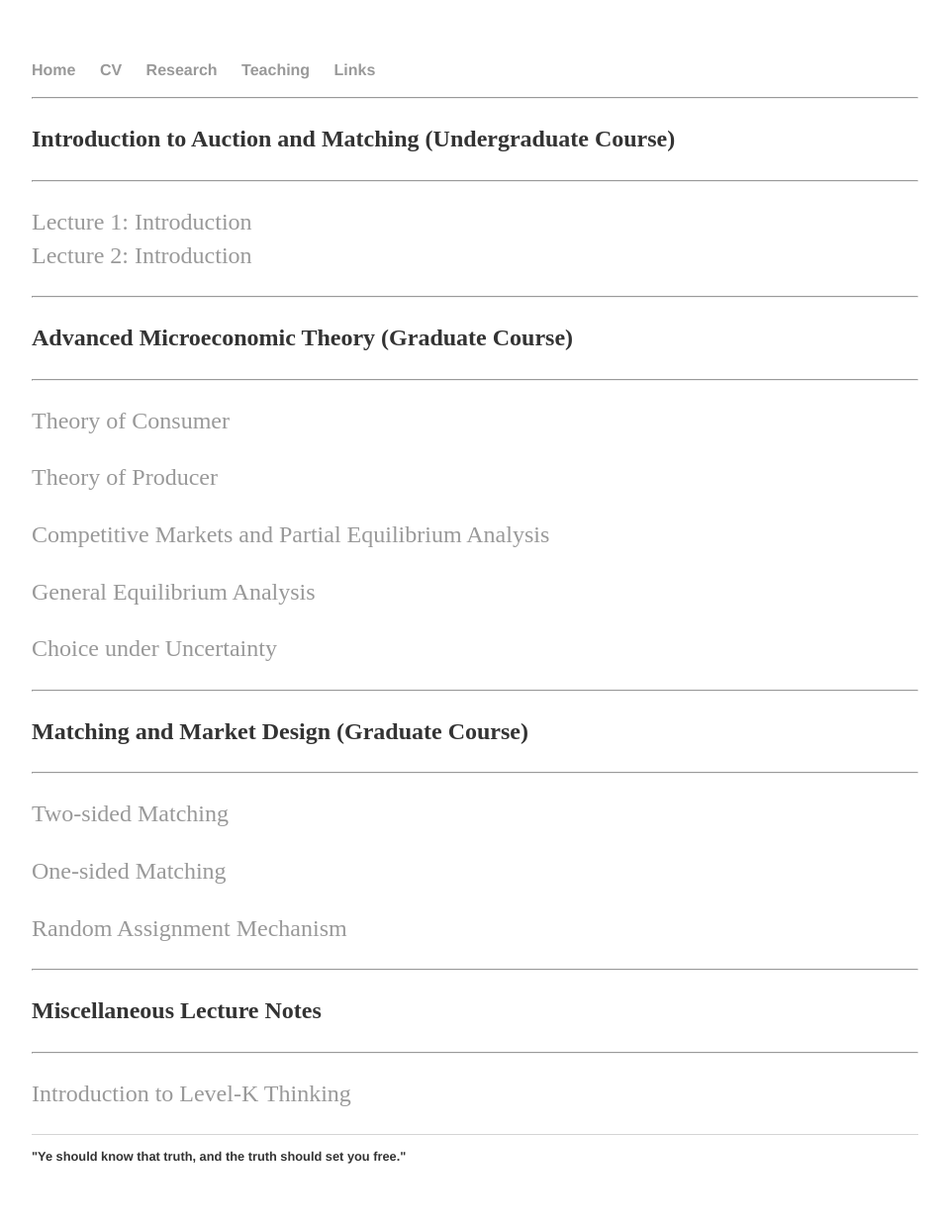
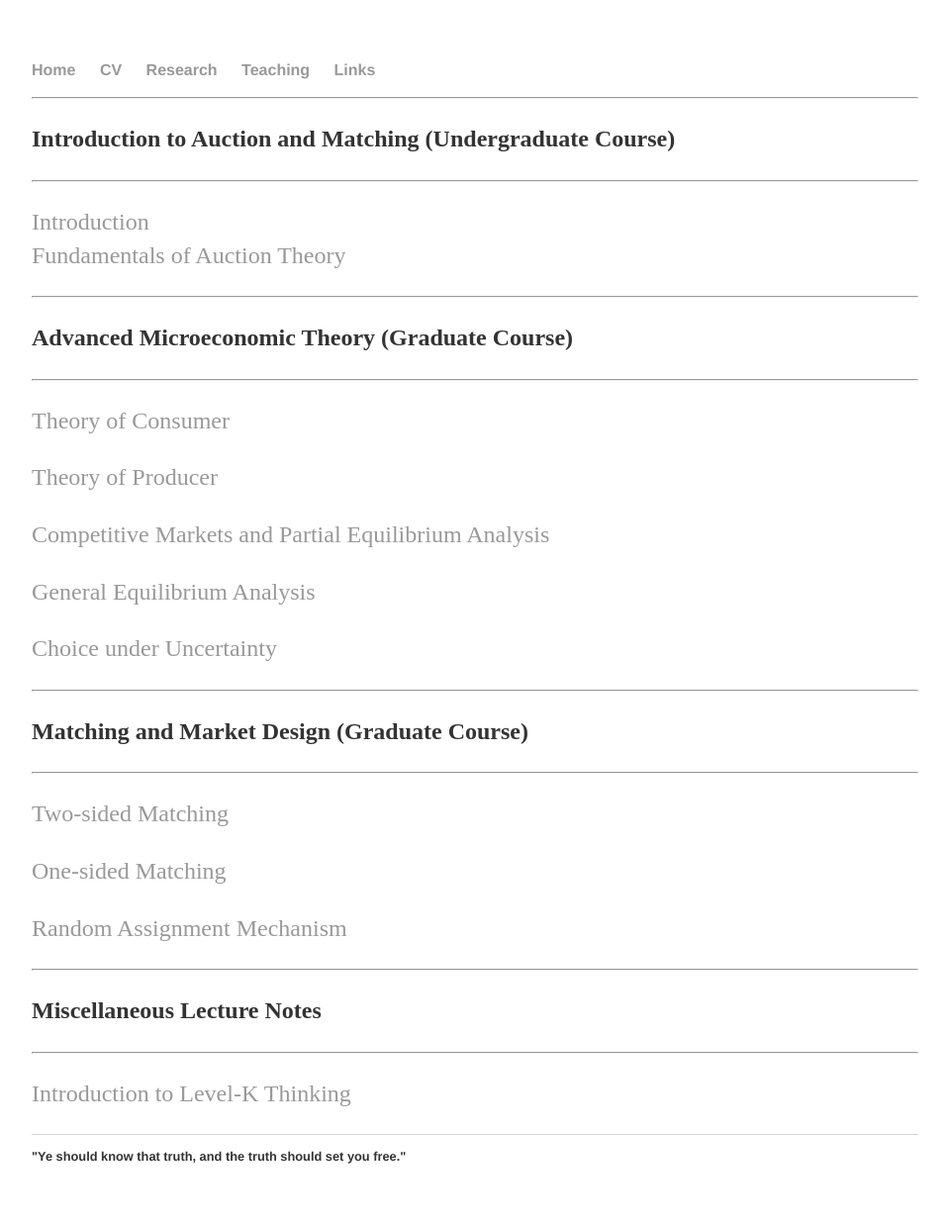
Before and after one commit to zlchurch/zlchurch.github.io, a Jekyll site: the page built from teaching/index.md, in a window 1280 px wide. Shown: the whole page at 99% size, without its empty margins (160-1119 px from the left). Built offline with Jekyll 4.4.1, drawn with Linux system fonts in a browser that asks for light colours.

Commit message:
no message

```diff
--- a/teaching/index.md
+++ b/teaching/index.md
@@ -9,8 +9,8 @@ layout: default
 
 -----
 
-[Lecture 1: Introduction](https://github.com/haihan/haihan.github.io/raw/master/teaching/intromarketdesign/lecture01.pdf)
-[Lecture 2: Introduction](https://github.com/haihan/haihan.github.io/blob/master/teaching/intromarketdesign/lecture02.pdf)
+[Introduction](https://github.com/haihan/haihan.github.io/raw/master/teaching/intromarketdesign/lecture01.pdf)
+[Fundamentals of Auction Theory](https://github.com/haihan/haihan.github.io/blob/master/teaching/intromarketdesign/lecture02.pdf)
 
 
 
```
